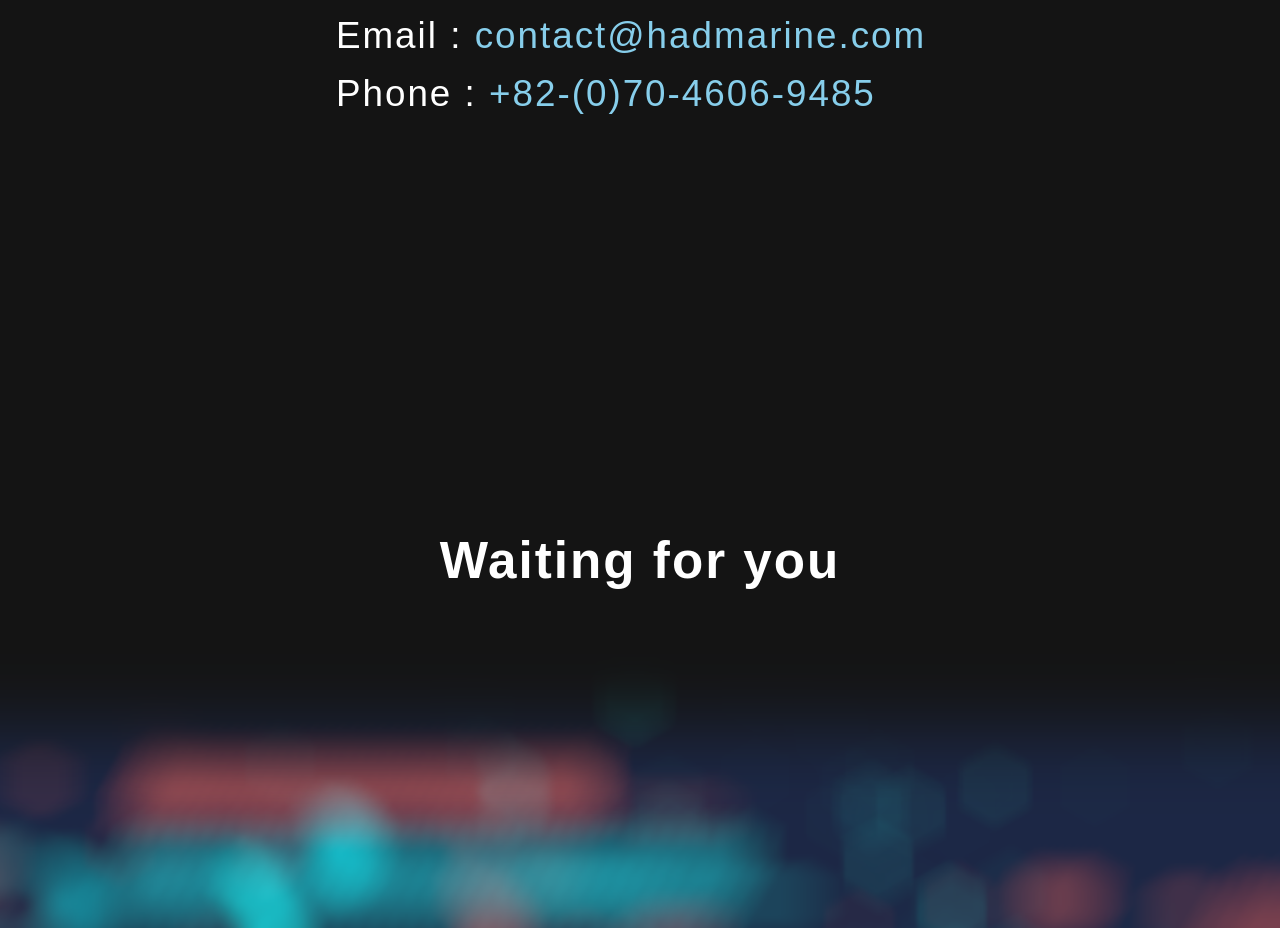
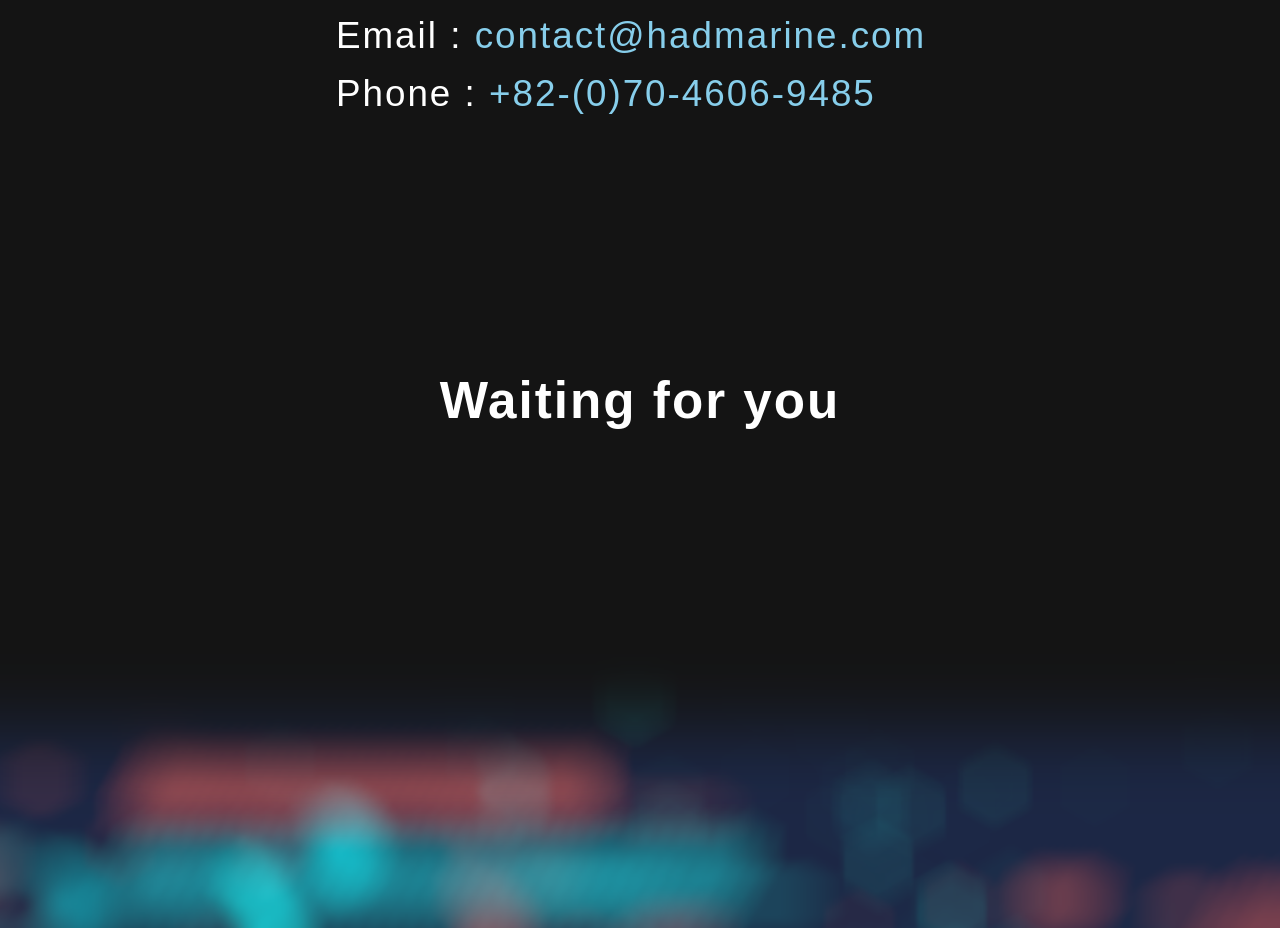
Before and after one commit to HADMARINE/hadmarine.github.io, a React (Create React App) app: page / in a window 1280 px wide. Shown: the part 3383-4311 px from the top of the page. Built offline with nearby package versions, Linux system fonts and the light colour scheme; a web font is replaced by a local one.

Commit message:
Update MainPage.tsx

```diff
--- a/src/pages/MainPage.tsx
+++ b/src/pages/MainPage.tsx
@@ -72,7 +72,7 @@ export default class MainPage extends Component {
           <span id="contact" />
           <Contact />
           {window.innerWidth < 500 ? <div className="Blank-large" /> : <></>}
-          <div className="Blank-xlarge" />
+          <div className="Blank-large" />
           <p className="Text-large Text-bold">Waiting for you</p>
         </div>
       </div>
```
